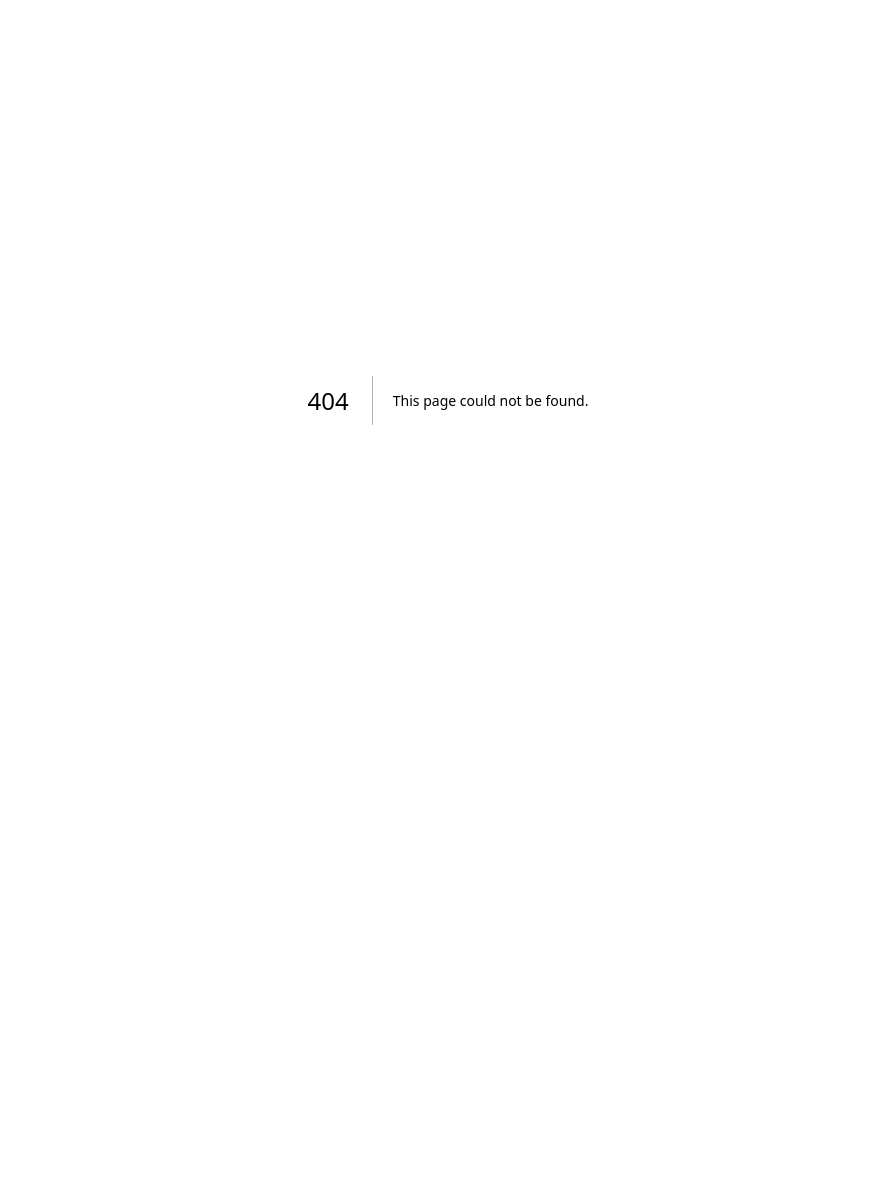
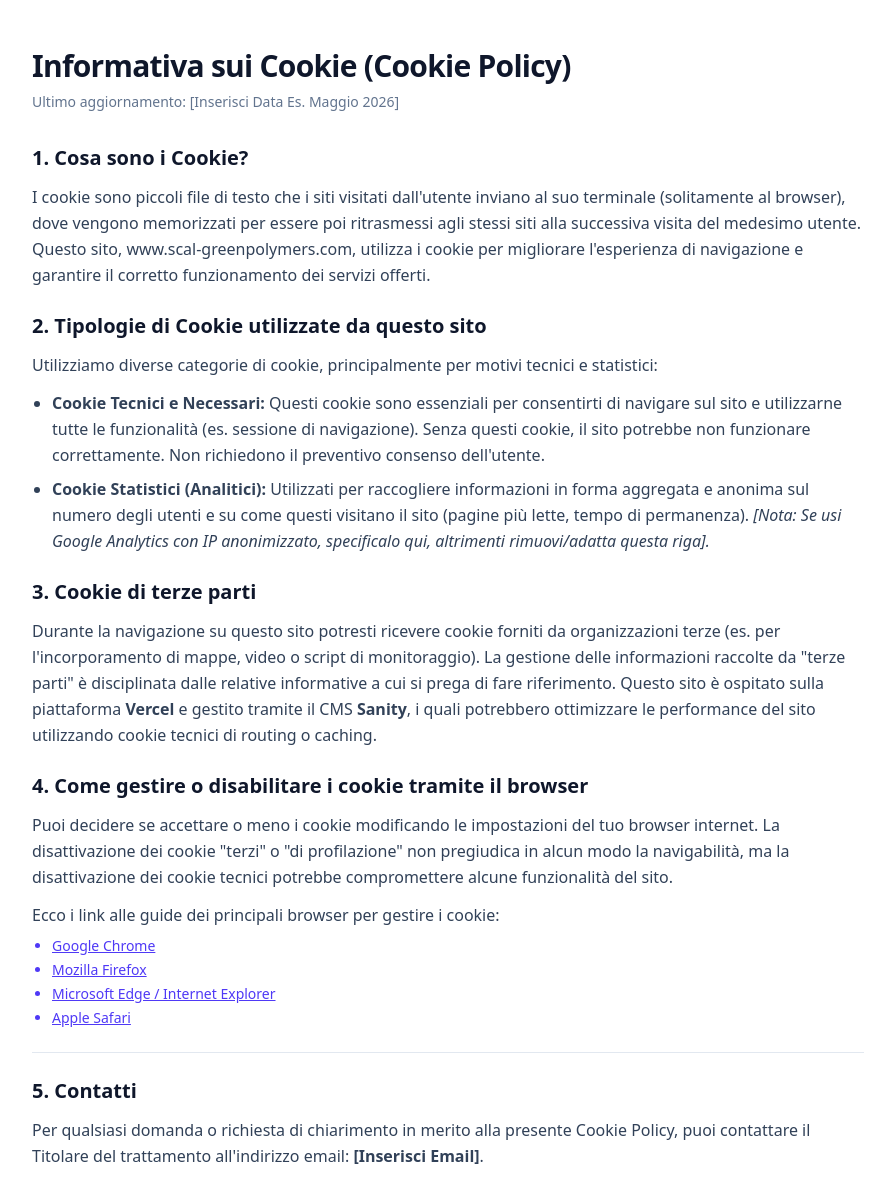
Before and after one commit to mattebicu/mattebicu-scal-site, a Next.js app: page /cookie-policy in a window 1280 px wide. Before the commit this address had no page. Shown: the top 1202 px of the page, without its empty margins (192-1083 px from the left). Before the commit the page ends 800 px from the top, so only its background shows below. Built offline with nearby package versions, Linux system fonts and the light colour scheme.

Commit message:
privacy e cookie

```diff
--- /dev/null
+++ b/src/app/cookie-policy/page.jsx
@@ -0,0 +1,90 @@
+import React from 'react';
+
+export default function CookiePolicy() {
+  return (
+    <main className="max-w-4xl mx-auto py-12 px-4 sm:px-6 lg:px-8 text-slate-800 font-sans">
+      <h1 className="text-3xl font-bold tracking-tight text-slate-900 mb-2">
+        Informativa sui Cookie (Cookie Policy)
+      </h1>
+      <p className="text-sm text-slate-500 mb-8">
+        Ultimo aggiornamento: [Inserisci Data Es. Maggio 2026]
+      </p>
+
+      <div className="space-y-6 text-base leading-relaxed text-slate-700">
+        <section>
+          <h2 className="text-xl font-semibold text-slate-900 mb-3">
+            1. Cosa sono i Cookie?
+          </h2>
+          <p>
+            I cookie sono piccoli file di testo che i siti visitati dall'utente inviano al suo terminale
+            (solitamente al browser), dove vengono memorizzati per essere poi ritrasmessi agli stessi siti
+            alla successiva visita del medesimo utente. Questo sito, www.scal-greenpolymers.com, utilizza i cookie
+            per migliorare l'esperienza di navigazione e garantire il corretto funzionamento dei servizi offerti.
+          </p>
+        </section>
+
+        <section>
+          <h2 className="text-xl font-semibold text-slate-900 mb-3">
+            2. Tipologie di Cookie utilizzate da questo sito
+          </h2>
+          <p className="mb-3">
+            Utilizziamo diverse categorie di cookie, principalmente per motivi tecnici e statistici:
+          </p>
+          <ul className="list-disc pl-5 space-y-2">
+            <li>
+              <strong>Cookie Tecnici e Necessari:</strong> Questi cookie sono essenziali per consentirti di navigare
+              sul sito e utilizzarne tutte le funzionalità (es. sessione di navigazione). Senza questi cookie, il sito
+              potrebbe non funzionare correttamente. Non richiedono il preventivo consenso dell'utente.
+            </li>
+            <li>
+              <strong>Cookie Statistici (Analitici):</strong> Utilizzati per raccogliere informazioni in forma aggregata
+              e anonima sul numero degli utenti e su come questi visitano il sito (pagine più lette, tempo di permanenza).
+              <em> [Nota: Se usi Google Analytics con IP anonimizzato, specificalo qui, altrimenti rimuovi/adatta questa riga].</em>
+            </li>
+          </ul>
+        </section>
+
+        <section>
+          <h2 className="text-xl font-semibold text-slate-900 mb-3">
+            3. Cookie di terze parti
+          </h2>
+          <p>
+            Durante la navigazione su questo sito potresti ricevere cookie forniti da organizzazioni terze (es. per
+            l'incorporamento di mappe, video o script di monitoraggio). La gestione delle informazioni raccolte da
+            &quot;terze parti&quot; è disciplinata dalle relative informative a cui si prega di fare riferimento.
+            Questo sito è ospitato sulla piattaforma <strong>Vercel</strong> e gestito tramite il CMS <strong>Sanity</strong>,
+            i quali potrebbero ottimizzare le performance del sito utilizzando cookie tecnici di routing o caching.
+          </p>
+        </section>
+
+        <section>
+          <h2 className="text-xl font-semibold text-slate-900 mb-3">
+            4. Come gestire o disabilitare i cookie tramite il browser
+          </h2>
+          <p className="mb-3">
+            Puoi decidere se accettare o meno i cookie modificando le impostazioni del tuo browser internet. La disattivazione
+            dei cookie &quot;terzi&quot; o &quot;di profilazione&quot; non pregiudica in alcun modo la navigabilità, ma la
+            disattivazione dei cookie tecnici potrebbe compromettere alcune funzionalità del sito.
+          </p>
+          <p className="mb-2">Ecco i link alle guide dei principali browser per gestire i cookie:</p>
+          <ul className="list-disc pl-5 space-y-1 text-sm text-indigo-600 underline">
+            <li><a href="https://support.google.com/chrome/answer/95647" target="_blank" rel="noopener noreferrer">Google Chrome</a></li>
+            <li><a href="https://support.mozilla.org/it/kb/Gestione%20dei%20cookie" target="_blank" rel="noopener noreferrer">Mozilla Firefox</a></li>
+            <li><a href="https://support.microsoft.com/it-it/windows/eliminare-e-gestire-i-cookie-168dab11-0753-043d-7c16-ede5947fc64d" target="_blank" rel="noopener noreferrer">Microsoft Edge / Internet Explorer</a></li>
+            <li><a href="https://support.apple.com/it-it/guide/safari/sfri11471/mac" target="_blank" rel="noopener noreferrer">Apple Safari</a></li>
+          </ul>
+        </section>
+
+        <section className="border-t border-slate-200 pt-6">
+          <h2 className="text-xl font-semibold text-slate-900 mb-3">
+            5. Contatti
+          </h2>
+          <p>
+            Per qualsiasi domanda o richiesta di chiarimento in merito alla presente Cookie Policy, puoi contattare il
+            Titolare del trattamento all&apos;indirizzo email: <span className="font-semibold">[Inserisci Email]</span>.
+          </p>
+        </section>
+      </div>
+    </main>
+  );
+}
--- /dev/null
+++ b/src/app/privacy-policy/page.jsx
@@ -0,0 +1,58 @@
+export default function PrivacyPolicy() {
+  return (
+    <main className="container mx-auto py-10 px-4">
+      <h1 className="text-3xl font-bold mb-6">Privacy Policy</h1>
+      <p>Qui inserirai il testo generato per la tua Privacy Policy
+        INFORMATIVA SULLA PRIVACY (PRIVACY POLICY)
+Ultimo aggiornamento: Maggio 2026
+
+Benvenuto su www.scal-greenpolymers.com. La tua privacy è molto importante per noi. Questa Informativa sulla privacy spiega come raccogliamo, utilizziamo, divulgiamo e proteggiamo i tuoi dati personali quando visiti il nostro sito web.
+
+1. TITOLARE DEL TRATTAMENTO DEI DATI
+Il Titolare del trattamento dei dati raccolti tramite questo sito è:
+Ragione Sociale: SCAL GREENPOLYMERS
+Sede Legale: Via Falchetti, 19, Caluso, (TO), 10014 , Itlay
+P.IVA / C.F.: 12286190017
+Email di contatto: info@scal-greenpolymers.com
+
+2. TIPOLOGIA DI DATI RACCOLTI
+Durante la navigazione su questo sito, potremmo raccogliere le seguenti categorie di dati:
+- Dati di navigazione: Indirizzi IP, tipo di browser, parametri del dispositivo usato per connettersi al sito, nome dell'internet service provider (ISP), pagina di provenienza e di uscita, nonché dettagli sulle pagine visitate all'interno del sito.
+- Dati forniti volontariamente dall'utente: Se utilizzi moduli di contatto o invii email agli indirizzi indicati, raccoglieremo il tuo nome, indirizzo email ed eventuali altre informazioni che deciderai di fornirci nel messaggio.
+
+3. FINALITÀ DEL TRATTAMENTO
+I tuoi dati vengono trattati per le seguenti finalità:
+- Garantire il corretto funzionamento del sito web e monitorarne la sicurezza.
+- Rispondere alle tue richieste di informazioni inviate tramite i moduli o i contatti presenti sul sito.
+- Adempiere agli obblighi di legge a cui il Titolare è soggetto.
+
+4. BASE GIURIDICA DEL TRATTAMENTO
+Trattiamo i tuoi dati personali solo in presenza di almeno una delle seguenti condizioni:
+- Il tuo consenso (es. per l'uso di cookie di profilazione o statistiche non anonimizzate).
+- L'esecuzione di un contratto o di misure precontrattuali (es. rispondere a una tua richiesta di preventivo o informazioni).
+- Il legittimo interesse del Titolare (es. garantire la sicurezza del sito web).
+- L'adempimento di un obbligo legale.
+
+5. PERIODO DI CONSERVAZIONE DEI DATI
+I dati personali raccolti saranno conservati per il tempo strettamente necessario a conseguire le finalità per cui sono stati raccolti (es. il tempo necessario a rispondere a una tua email) o in conformità con quanto richiesto dalle normative di legge vigenti.
+
+6. CONDIVISIONE E TRASFERIMENTO DEI DATI
+I tuoi dati non saranno venduti o ceduti a terzi. Potranno essere condivisi solo con:
+- Fornitori di servizi informatici e di hosting (es. Vercel) che agiscono per nostro conto come Responsabili del trattamento.
+- Autorità competenti, qualora vi sia un obbligo di legge.
+I dati sono trattati principalmente all'interno dello Spazio Economico Europeo (SEE).
+
+7. DIRITTI DELL'UTENTE (GDPR)
+In base al Regolamento Europeo 2016/679 (GDPR), hai il diritto di:
+- Accesso: Richiedere una copia dei tuoi dati in nostro possesso.
+- Rettifica: Richiedere la correzione di dati inesatti o incompleti.
+- Cancellazione (Diritto all'oblio): Richiedere la cancellazione dei tuoi dati in determinate circostanze.
+- Limitazione e Opposizione: Opporsi al trattamento o chiederne la limitazione.
+- Portabilità: Richiedere il trasferimento dei dati in un formato strutturato.
+Per esercitare i tuoi diritti, puoi inviare un'email a: [Inserisci Email].
+
+8. MODIFICHE ALLA PRESENTE PRIVACY POLICY
+Ci riserviamo il diritto di modificare questa informativa in qualsiasi momento. Eventuali modifiche saranno pubblicate su questa pagina con l'indicazione della data di ultimo aggiornamento.</p>
+    </main>
+  );
+}
```
